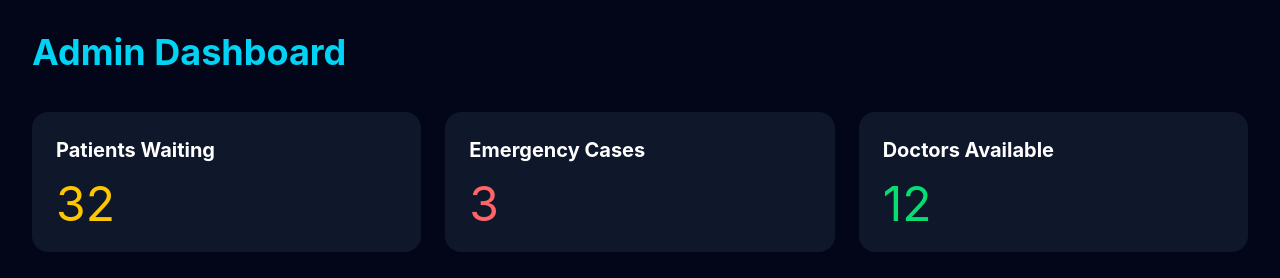
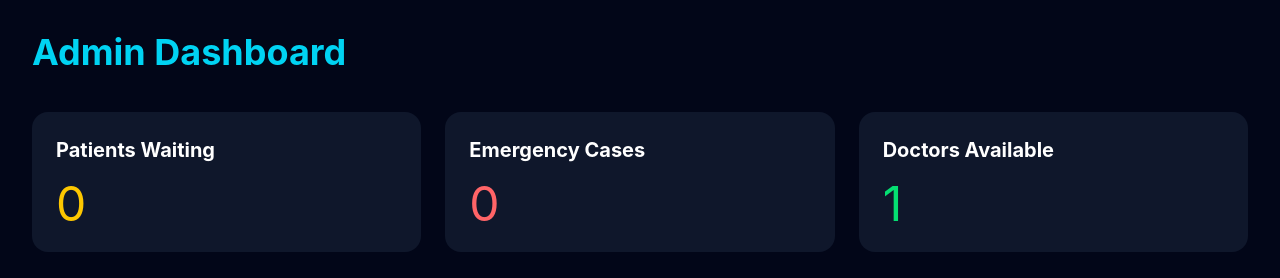
Before and after one commit to prajanaids25-arch/SmartQueueAI, a React (Vite) app: page /admin in a window 1280 px wide. Shown: the top 278 px of the page. Built offline with nearby package versions, Linux system fonts and the light colour scheme; no server answers; the database is empty; sample sign-in values are in the browser's storage.

Commit message:
Added live admin dashboard

```diff
--- a/src/pages/AdminDashboard.jsx
+++ b/src/pages/AdminDashboard.jsx
@@ -1,4 +1,18 @@
+import { useEffect, useState } from "react";
+import { collection, onSnapshot } from "firebase/firestore";
+import { db } from "../firebase";
+
 function AdminDashboard() {
+  const [patients, setPatients] = useState(0);
+
+  useEffect(() => {
+    const unsubscribe = onSnapshot(collection(db, "queue"), (snapshot) => {
+      setPatients(snapshot.size);
+    });
+
+    return () => unsubscribe();
+  }, []);
+
   return (
     <div className="min-h-screen bg-slate-950 text-white p-8">
       <h1 className="text-4xl font-bold text-cyan-400">
@@ -9,17 +23,17 @@ function AdminDashboard() {
 
         <div className="bg-slate-900 p-6 rounded-2xl">
           <h2 className="text-xl font-bold">Patients Waiting</h2>
-          <p className="text-5xl mt-4 text-yellow-400">32</p>
+          <p className="text-5xl mt-4 text-yellow-400">{patients}</p>
         </div>
 
         <div className="bg-slate-900 p-6 rounded-2xl">
           <h2 className="text-xl font-bold">Emergency Cases</h2>
-          <p className="text-5xl mt-4 text-red-400">3</p>
+          <p className="text-5xl mt-4 text-red-400">0</p>
         </div>
 
         <div className="bg-slate-900 p-6 rounded-2xl">
           <h2 className="text-xl font-bold">Doctors Available</h2>
-          <p className="text-5xl mt-4 text-green-400">12</p>
+          <p className="text-5xl mt-4 text-green-400">1</p>
         </div>
 
       </div>
```
